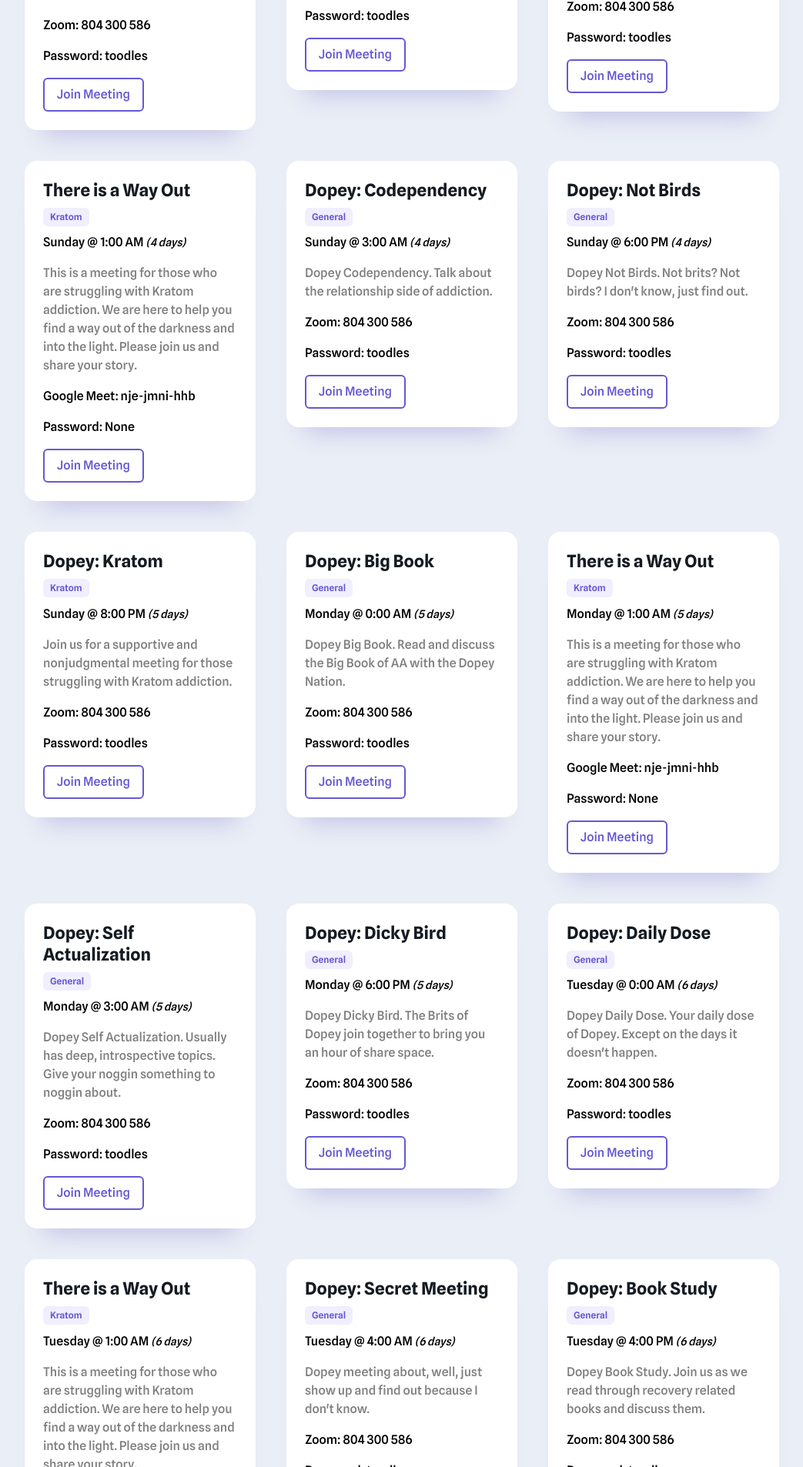
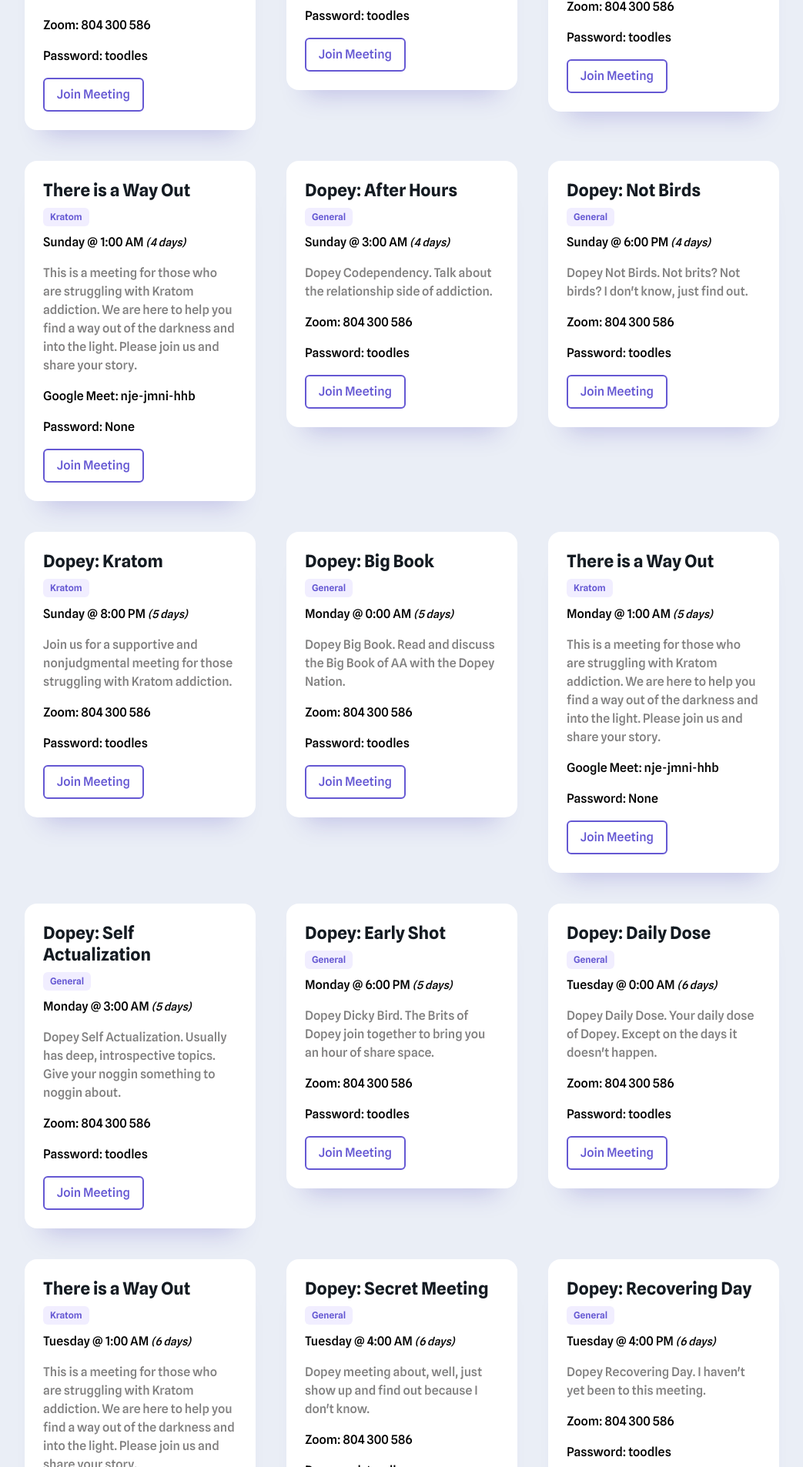
Before and after one commit to mclifford82/nextanon, a React (Create React App) app: page / in a window 1280 px wide. Shown: the part 2751-4657 px from the top of the page at 77% size, without its empty margins (118-1161 px from the left). Built offline with nearby package versions, Linux system fonts and the light colour scheme.

Commit message:
Updating Dopey Listings as of Jan 2025

```diff
--- a/public/data_utc.json
+++ b/public/data_utc.json
@@ -98,7 +98,7 @@
     },
     {
         "id": 10,
-        "name": "Dopey: Dicky Bird",
+        "name": "Dopey: Early Shot",
         "meeting_type": "General",
         "meeting_link": "https://us02web.zoom.us/j/804300586?pwd=cGticmUrUEk0RXVoKy92aUhSRVBqUT09",
         "meeting_service": "Zoom",
@@ -140,7 +140,7 @@
     },
     {
         "id": 13,
-        "name": "Dopey: Book Study",
+        "name": "Dopey: Recovering Day",
         "meeting_type": "General",
         "meeting_link": "https://us02web.zoom.us/j/804300586?pwd=cGticmUrUEk0RXVoKy92aUhSRVBqUT09",
         "meeting_service": "Zoom",
@@ -150,7 +150,7 @@
         "meeting_time_hour": 15,
         "meeting_time_minute": 0,
         "meeting_tz": "UTC",
-        "meeting_notes": "Dopey Book Study. Join us as we read through recovery related books and discuss them."
+        "meeting_notes": "Dopey Recovering Day. I haven't yet been to this meeting."
     },
     {
         "id": 14,
@@ -301,7 +301,7 @@
         "meeting_service_code": "804300586",
         "meeting_pw": "toodles",
         "meeting_day": 6,
-        "meeting_time_hour": 2,
+        "meeting_time_hour": 1,
         "meeting_time_minute": 0,
         "meeting_tz": "UTC",
         "meeting_notes": "Dopey Speaker Meeting! Come and get inspired by one of the Dopey Nation's own as they share their journey."
@@ -350,7 +350,7 @@
     },
     {
         "id": 28,
-        "name": "Dopey: Codependency",
+        "name": "Dopey: After Hours",
         "meeting_type": "General",
         "meeting_link": "https://us02web.zoom.us/j/804300586?pwd=cGticmUrUEk0RXVoKy92aUhSRVBqUT09",
         "meeting_service_code": "804300586",
--- a/src/App.js
+++ b/src/App.js
@@ -51,7 +51,7 @@
         ))}
       </div>
 
-      <p className="lastupdated">Shoutout to my signal/dopey homies. Data last updated 11/20/2024.</p>
+      <p className="lastupdated">Shoutout to my signal/dopey homies. Data last updated 01/05/2025.</p>
 
     </div>
   );
```
